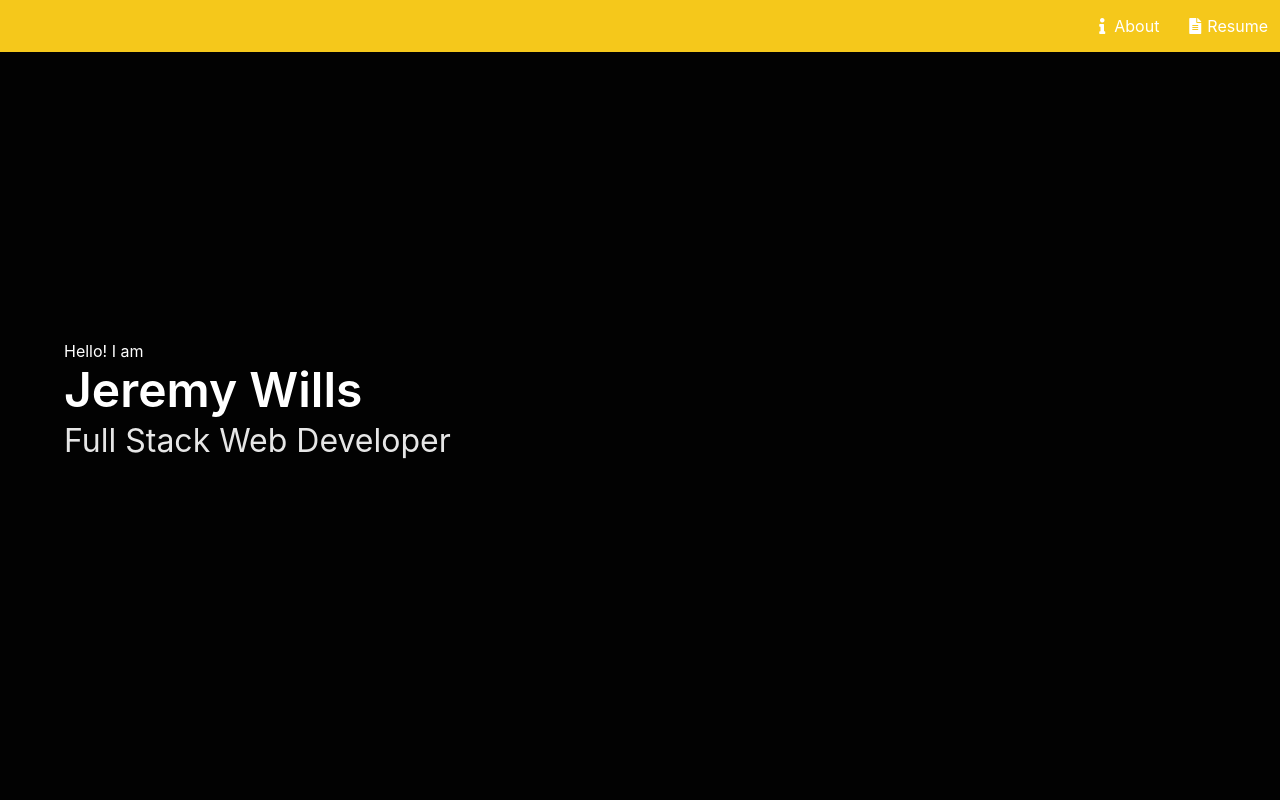
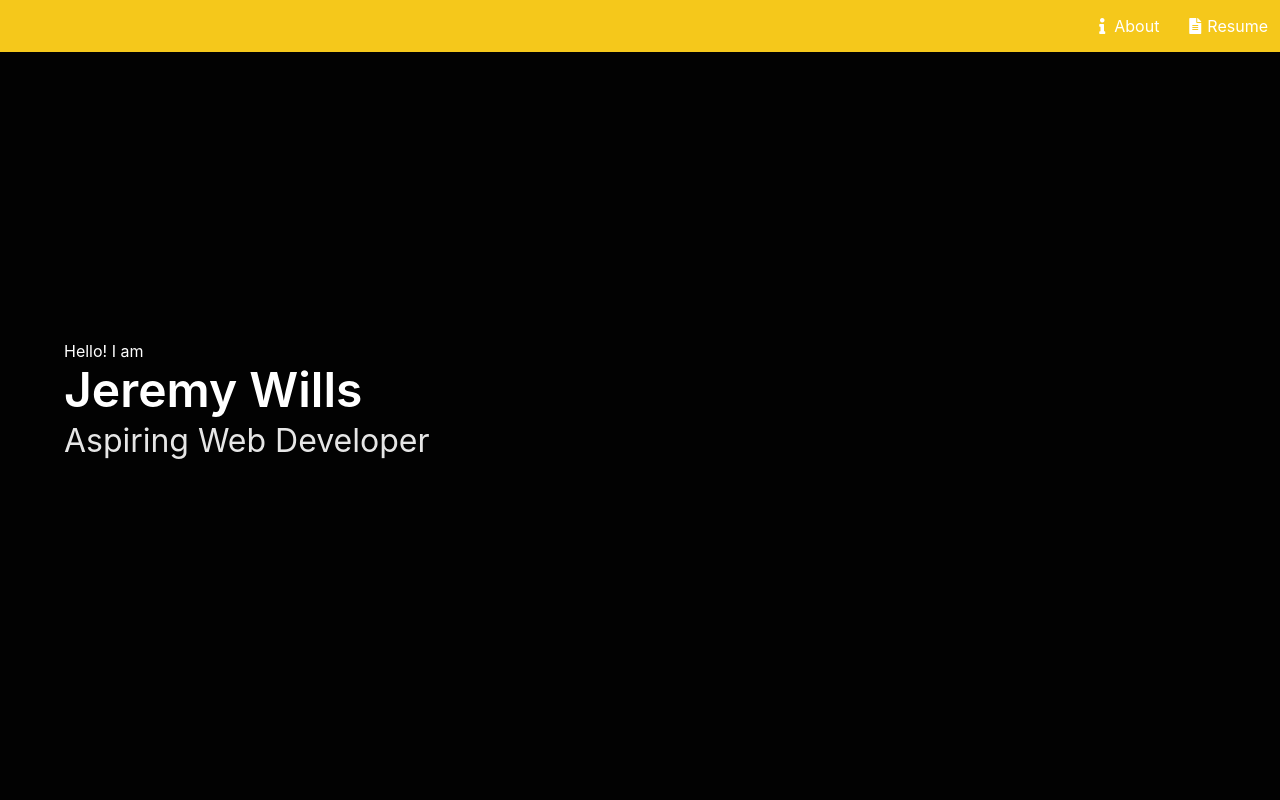
Before and after one commit to Jeremywills1/portfolio, a plain HTML site: page index.html in a window 1280 px wide. Shown: the top 800 px of the page. Drawn offline with nearby package versions, Linux system fonts and the light colour scheme.

Commit message:
Changed Front Page to say Something Different

```diff
--- a/index.html
+++ b/index.html
@@ -70,7 +70,7 @@
           Jeremy Wills
         </h1>
         <h2 class="subtitle is-3">
-          Full Stack Web Developer
+          Aspiring Web Developer
         </h2>
       </div>
     </div>
```
